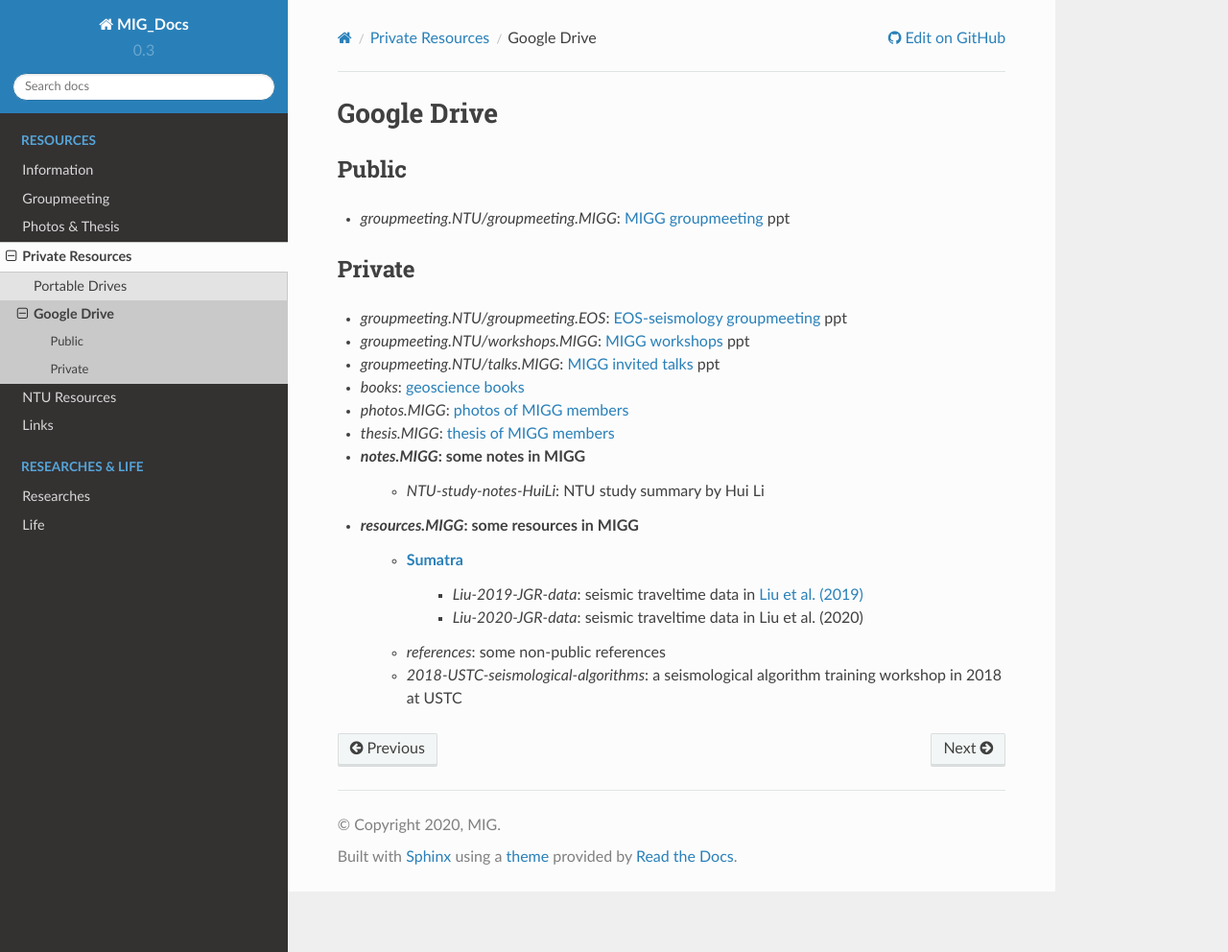
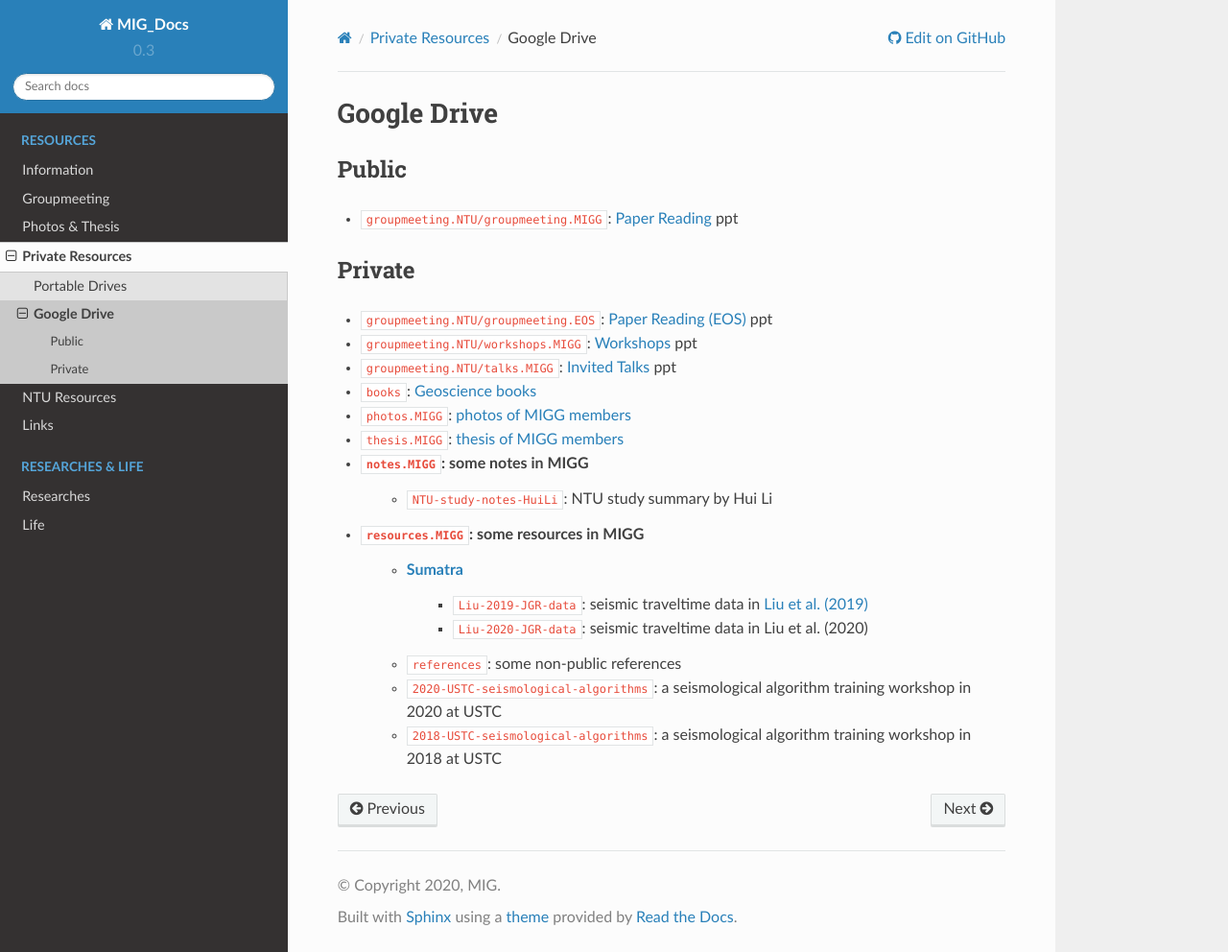
Before and after one commit to MIGG-NTU/MIG_Docs, a Sphinx documentation site: the page built from source/resources-migg/google-drive.rst, in a window 1280 px wide and 992 px high. Shown: the whole window at 96% size. Built offline with Sphinx 7.4.7 and the Read the Docs theme 2.0.0, drawn with Linux system fonts in a browser that asks for light colours.

Commit message:
revise MIG User Guide to be MIG Documentation (#21)
* revise MIG User Guide to be MIG Documentation

* update links and typos

```diff
--- a/source/groupmeeting/talks.rst
+++ b/source/groupmeeting/talks.rst
@@ -88,7 +88,7 @@
 ++++++++++++++++++++++++++++++++++++++++++++++++++++++++
 
 - 2020/06/18 by Jing Chen
-- Jing Chen, Sofia-Katerina Kufner, Xiaohui Yuan,Benjamin Heit, Hao Wu, Dinghui Yang, Bernd Schurr, Suzanne Kay, Lithospheric delamination beneath the southern Puna plateau resolved by local earthquake tomography. `preprint <https://arxiv.org/ftp/arxiv/papers/1912/1912.00854.pdf>`_
+- Jing Chen, Sofia-Katerina Kufner, Xiaohui Yuan,Benjamin Heit, Hao Wu, Dinghui Yang, Bernd Schurr, Suzanne Kay, Lithospheric delamination beneath the southern Puna plateau resolved by local earthquake tomography. `preprint <https://arxiv.org/ftp/arxiv/papers/1912/1912.00854.pdf>`__
 
 
 2018
@@ -97,4 +97,4 @@
 Seismic tomography and anisotropy beneath Southeast Tibet
 +++++++++++++++++++++++++++++++++++++++++++++++++++++++++
 
-- 2018/11/07 by `Zhouchuan Huang <https://www.nju.edu.cn/7c/67/c1925a31847/page.htm>`_
+- 2018/11/07 by Zhouchuan Huang
--- a/source/links/index.rst
+++ b/source/links/index.rst
@@ -6,7 +6,7 @@
 
 - `MIG's Project List <https://migg-ntu.github.io/>`_
 - `MIG Homepage <https://personal.ntu.edu.sg/tongping/>`_
-- `MIG User Guide <https://migg-ntu.github.io/MIG_Docs/>`_
+- `MIG Documentation <https://migg-ntu.github.io/MIG_Docs/>`_
 - `MIG Groupmeeting <https://blogs.ntu.edu.sg/geophysics/>`_
 - `MIG GitHub <https://github.com/MIGG-NTU>`_
 
--- a/source/resources-migg/google-drive.rst
+++ b/source/resources-migg/google-drive.rst
@@ -4,23 +4,24 @@
 Public
 ------
 
-- *groupmeeting.NTU/groupmeeting.MIGG*: `MIGG groupmeeting <https://github.com/MIGG-NTU/groupmeeting.ntu>`_ ppt
+- ``groupmeeting.NTU/groupmeeting.MIGG``: :doc:`/groupmeeting/paper-reading` ppt
 
 
 Private
 -------
 
-- *groupmeeting.NTU/groupmeeting.EOS*: `EOS-seismology groupmeeting <https://github.com/MIGG-NTU/groupmeeting.ntu>`_ ppt
-- *groupmeeting.NTU/workshops.MIGG*: `MIGG workshops <https://github.com/MIGG-NTU/groupmeeting.ntu>`_ ppt
-- *groupmeeting.NTU/talks.MIGG*: `MIGG invited talks <https://github.com/MIGG-NTU/groupmeeting.ntu>`_ ppt
-- *books*: `geoscience books <https://github.com/MIGG-NTU/info.MIGG>`_
-- *photos.MIGG*: `photos of MIGG members <https://github.com/MIGG-NTU/photos.MIGG>`_
-- *thesis.MIGG*: `thesis of MIGG members <https://github.com/MIGG-NTU/thesis.MIGG>`_
-- *notes.MIGG*: some notes in MIGG
-	- *NTU-study-notes-HuiLi*: NTU study summary by Hui Li
-- *resources.MIGG*: some resources in MIGG
-	- `Sumatra <https://blogs.ntu.edu.sg/geophysics/resources/research-in-sumatra/>`_
-		- *Liu-2019-JGR-data*: seismic traveltime data in `Liu et al. (2019) <https://doi.org/10.1029/2019JB017625>`_
-		- *Liu-2020-JGR-data*: seismic traveltime data in Liu et al. (2020)
-	- *references*: some non-public references
-	- *2018-USTC-seismological-algorithms*: a seismological algorithm training workshop in 2018 at USTC
+- ``groupmeeting.NTU/groupmeeting.EOS``: :doc:`/groupmeeting/paper-reading-EOS` ppt
+- ``groupmeeting.NTU/workshops.MIGG``: :doc:`/groupmeeting/workshops` ppt
+- ``groupmeeting.NTU/talks.MIGG``: :doc:`/groupmeeting/talks` ppt
+- ``books``: `Geoscience books <https://core-man.github.io/blog/post/geoscience-books/>`__
+- ``photos.MIGG``: :doc:`photos of MIGG members </photos-thesis/photos-MIGG>`
+- ``thesis.MIGG``: :doc:`thesis of MIGG members </photos-thesis/thesis-MIGG>`
+- ``notes.MIGG``: some notes in MIGG
+	- ``NTU-study-notes-HuiLi``: NTU study summary by Hui Li
+- ``resources.MIGG``: some resources in MIGG
+	- `Sumatra <https://blogs.ntu.edu.sg/geophysics/resources/research-in-sumatra/>`__
+		- ``Liu-2019-JGR-data``: seismic traveltime data in `Liu et al. (2019) <https://doi.org/10.1029/2019JB017625>`__
+		- ``Liu-2020-JGR-data``: seismic traveltime data in Liu et al. (2020)
+	- ``references``: some non-public references
+	- ``2020-USTC-seismological-algorithms``: a seismological algorithm training workshop in 2020 at USTC
+	- ``2018-USTC-seismological-algorithms``: a seismological algorithm training workshop in 2018 at USTC
```
Also changed, not shown: source/information/info.rst (+10 -8 lines), source/information/notes.rst (+12 -14 lines), source/resources-ntu/cluster.rst (+5 -5 lines).
